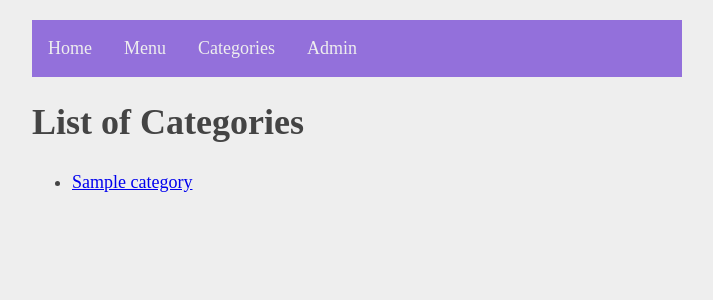
After one commit to kgarrison343/recipe-site, a Django app: template recipes/templates/recipes/categories.html in a window 1280 px wide. The commit adds this page. Shown: the top 300 px of the page, without its empty margins (283-996 px from the left). Run offline with Django 3.2, Linux system fonts and the light colour scheme; the template is opened without the code that fills it: most values are stand-ins (such as "Sample title", 1, 10 or a date in 2020).

Commit message:
Add categories

```diff
--- a/recipes/templates/recipes/base.html
+++ b/recipes/templates/recipes/base.html
@@ -16,6 +16,7 @@
     <ul class="navbar">
       <li><a href="{% url 'recipes:index' %}">Home</a></li>
       <li><a href="{% url 'recipes:menu' %}">Menu</a></li>
+      <li><a href="{% url 'recipes:categories' %}">Categories</a></li>
       <li><a href="{% url 'admin:index' %}">Admin</a></li>
     </ul>
 
--- /dev/null
+++ b/recipes/templates/recipes/categories.html
@@ -0,0 +1,17 @@
+{% extends 'recipes/base.html' %}
+
+{% block content %}
+
+{% if category_list %}
+<h1>List of Categories</h1>
+
+<ul>
+  {% for category in category_list %}
+  <li><a href="{% url 'recipes:recipes_for_category' category.id %}">{{ category.name }}</a></li>
+  {% endfor %}
+</ul>
+
+{% else %}
+<p>No categories are available.</p>
+{% endif %}
+{% endblock %}
--- a/recipes/urls.py
+++ b/recipes/urls.py
@@ -8,4 +8,6 @@ urlpatterns = [
     url(r'^menu/$', views.MenuView.as_view(), name='menu'),
     url(r'^(?P<recipe_id>[0-9]+)/toggle/$', views.toggle_on_the_menu, name='toggle'),
     url(r'^(?P<pk>[0-9]+)/$', views.DetailView.as_view(), name='detail'),
+    url(r'^categories/$', views.CategoryView.as_view(), name='categories'),
+    url(r'^categories/(?P<category_id>[0-9]+)/$', views.recipes_for_category, name='recipes_for_category'),
 ]
```
Also changed, not shown: recipes/views.py (+18 -2 lines).
